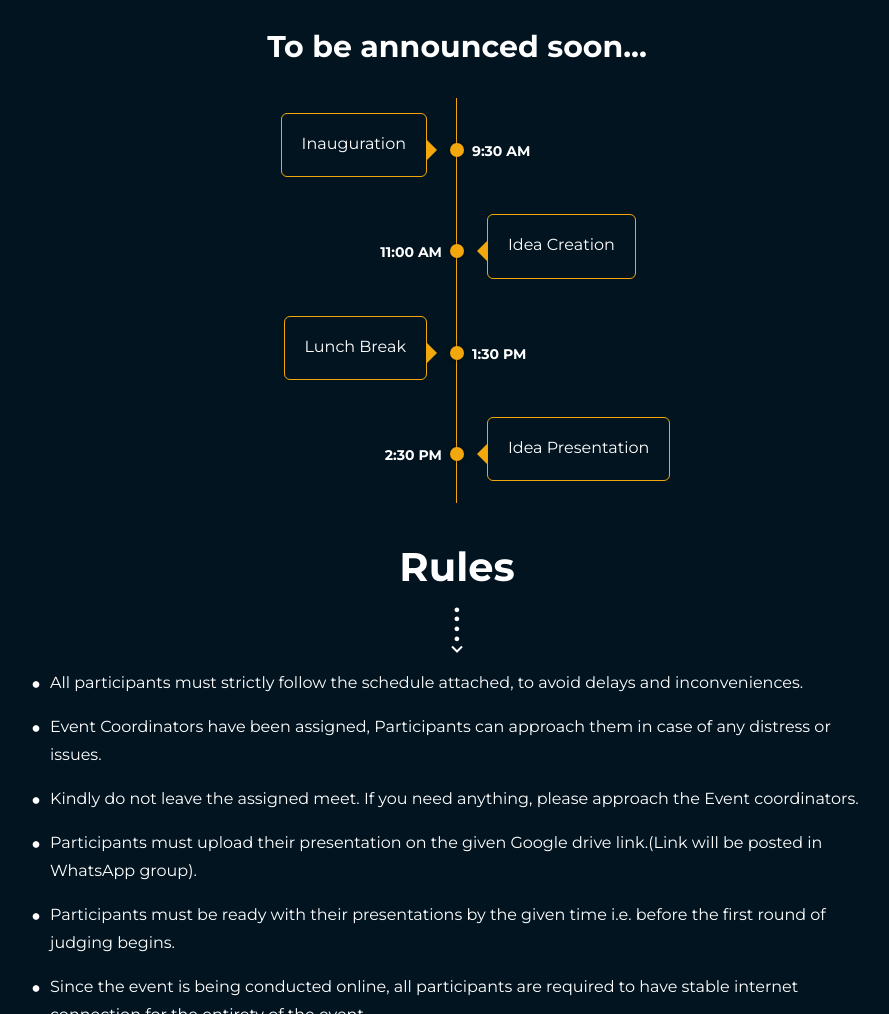
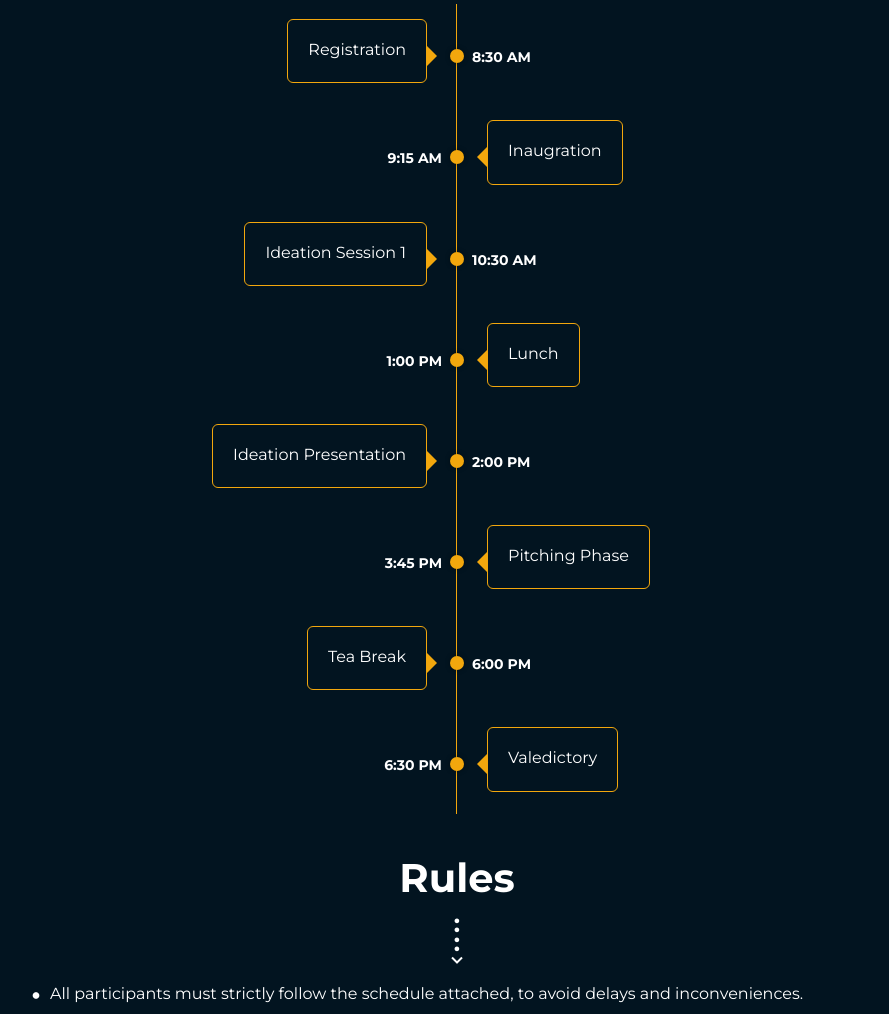
Before and after one commit to IETESIESGST/Ideation-23, a plain HTML site: page index.html in a window 1280 px wide. Shown: the part 1463-2477 px from the top of the page, without its empty margins (183-1072 px from the left). Drawn offline with nearby package versions, Linux system fonts and the light colour scheme; a web font is replaced by a local one.

Commit message:
timeline update

```diff
--- a/index.html
+++ b/index.html
@@ -250,7 +250,7 @@
             </h4>
             <!-- <hr class="custom-hr uk-align-center" id="line"> -->
         </div>
-        <h1 style="text-align:center; font-size: 30px; color: white; padding: 25px 0;">To be announced soon...</h1>
+        <!-- <h1 style="text-align:center; font-size: 30px; color: white; padding: 25px 0;">To be announced soon...</h1> -->
         <div class="timeline">
             <div class="container">
                 <div class="row">
@@ -260,32 +260,32 @@
                                 <div class="row timeline-left">
                                     <div class="col-md-6 d-md-none d-block">
                                         <p class="timeline-date">
-                                            9:30 AM
+                                            8:30 AM
                                         </p>
                                     </div>
                                     <div class="col-md-6">
                                         <div class="timeline-box">
                                             <div class="timeline-text">
-                                                <h3> Inauguration </h3>
+                                                <h3> Registration </h3>
                                             </div>
                                         </div>
                                     </div>
                                     <div class="col-md-6 d-md-block d-none">
                                         <p class="timeline-date">
-                                            9:30 AM
+                                            8:30 AM
                                         </p>
                                     </div>
                                 </div>
                                 <div class="row timeline-right">
                                     <div class="col-md-6">
                                         <p class="timeline-date">
-                                            11:00 AM
+                                            9:15 AM
                                         </p>
                                     </div>
                                     <div class="col-md-6">
                                         <div class="timeline-box">
                                             <div class="timeline-text">
-                                                <h3>Idea Creation
+                                                <h3>Inaugration
                                                 </h3>
                                             </div>
                                         </div>
@@ -294,32 +294,100 @@
                                 <div class="row timeline-left">
                                     <div class="col-md-6 d-md-none d-block">
                                         <p class="timeline-date">
-                                            1:30 PM
+                                            10:30 AM
                                         </p>
                                     </div>
                                     <div class="col-md-6">
                                         <div class="timeline-box">
                                             <div class="timeline-text">
-                                                <h3> Lunch Break</h3>
+                                                <h3> Ideation Session 1</h3>
                                             </div>
                                         </div>
                                     </div>
                                     <div class="col-md-6 d-md-block d-none">
                                         <p class="timeline-date">
-                                            1:30 PM
+                                            10:30 AM
                                         </p>
                                     </div>
                                 </div>
                                 <div class="row timeline-right">
                                     <div class="col-md-6">
                                         <p class="timeline-date">
-                                            2:30 PM
+                                            1:00 PM
                                         </p>
                                     </div>
                                     <div class="col-md-6">
                                         <div class="timeline-box">
                                             <div class="timeline-text">
-                                                <h3> Idea Presentation
+                                                <h3> Lunch
+                                                </h3>
+                                            </div>
+                                        </div>
+                                    </div>
+                                </div>
+                                <div class="row timeline-left">
+                                    <div class="col-md-6 d-md-none d-block">
+                                        <p class="timeline-date">
+                                            2:00 PM
+                                        </p>
+                                    </div>
+                                    <div class="col-md-6">
+                                        <div class="timeline-box">
+                                            <div class="timeline-text">
+                                                <h3> Ideation Presentation</h3>
+                                            </div>
+                                        </div>
+                                    </div>
+                                    <div class="col-md-6 d-md-block d-none">
+                                        <p class="timeline-date">
+                                            2:00 PM
+                                        </p>
+                                    </div>
+                                </div>
+                                <div class="row timeline-right">
+                                    <div class="col-md-6">
+                                        <p class="timeline-date">
+                                            3:45 PM
+                                        </p>
+                                    </div>
+                                    <div class="col-md-6">
+                                        <div class="timeline-box">
+                                            <div class="timeline-text">
+                                                <h3> Pitching Phase
+                                                </h3>
+                                            </div>
+                                        </div>
+                                    </div>
+                                </div>
+                                <div class="row timeline-left">
+                                    <div class="col-md-6 d-md-none d-block">
+                                        <p class="timeline-date">
+                                            6:00 PM
+                                        </p>
+                                    </div>
+                                    <div class="col-md-6">
+                                        <div class="timeline-box">
+                                            <div class="timeline-text">
+                                                <h3> Tea Break</h3>
+                                            </div>
+                                        </div>
+                                    </div>
+                                    <div class="col-md-6 d-md-block d-none">
+                                        <p class="timeline-date">
+                                            6:00 PM
+                                        </p>
+                                    </div>
+                                </div>
+                                <div class="row timeline-right">
+                                    <div class="col-md-6">
+                                        <p class="timeline-date">
+                                            6:30 PM
+                                        </p>
+                                    </div>
+                                    <div class="col-md-6">
+                                        <div class="timeline-box">
+                                            <div class="timeline-text">
+                                                <h3> Valedictory
                                                 </h3>
                                             </div>
                                         </div>
```
